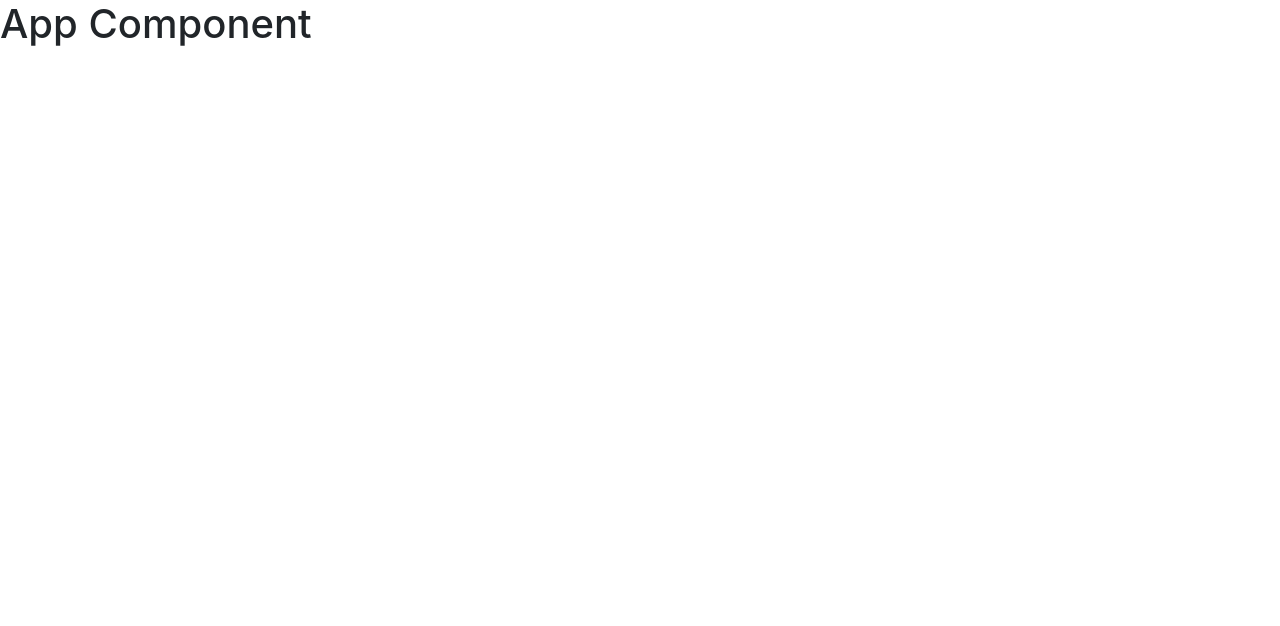
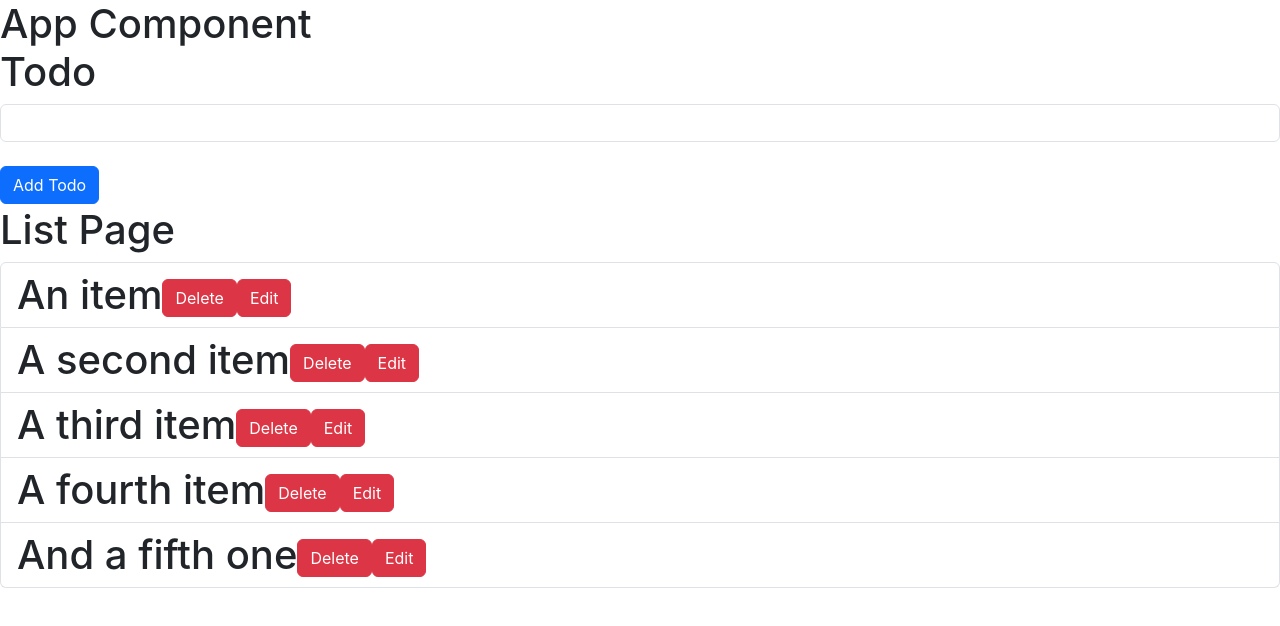
Before and after one commit to shubhamdixit863/react2024october, a React (Create React App) app: page / in a window 1280 px wide. Shown: the top 626 px of the page. Built offline with nearby package versions, Linux system fonts and the light colour scheme.

Commit message:
conditional rendering

```diff
--- a/src/App.js
+++ b/src/App.js
@@ -7,13 +7,20 @@ import Banner from './components/Banner';
 import Todo from './components/Todo/Todo';
 import Album from './components/Album/Album';
 import C from './components/PropsComponents/C';
+import List from './components/Todo/List';
+import { useState } from 'react';
 const style={
   marginTop:"100px"
 }
 function App() {
+ const [state,setState]=useState(9);
+ const fn=()=>{
 
+ }
   return (
-    <h1>App Component</h1>
+    <h1>App Component
+      <List number={fn} data={"hello there"} />
+    </h1>
   );
 }
 
--- /dev/null
+++ b/src/components/ConditionRendering.js
@@ -0,0 +1,17 @@
+import React ,{useState} from 'react'
+
+const ConditionRendering = () => {
+    const [state,setState]=useState("bye")
+  return (
+    <div>
+     {
+        state=="hello"?<h1>HEllo</h1> :<h1>Bye</h1>
+     }
+
+
+
+    </div>
+  )
+}
+
+export default ConditionRendering
--- a/src/components/Todo/List.js
+++ b/src/components/Todo/List.js
@@ -4,7 +4,8 @@ import { useNavigate } from "react-router-dom";
 
 
 
-const List = () => {
+const List = ({number}) => {
+
   const [list,setList]= useState(["An item","A second item","A third item","A fourth item","And a fifth one"])
  const [data,setData]=useState("List Page")
  const [input ,setInput]=useState("")
--- a/src/index.js
+++ b/src/index.js
@@ -10,6 +10,7 @@ import {
 import Todo from './components/Todo/Todo';
 import Edit from './components/Todo/Edit';
 import Gallery from './components/Gallery';
+import ConditionRendering from './components/ConditionRendering';
 
 const router = createBrowserRouter([
   {
@@ -20,6 +21,11 @@ const router = createBrowserRouter([
   {
     path: "/gallery/:id",
     element:  <Gallery />,
+
+  },
+  {
+    path: "/conditional",
+    element:  <ConditionRendering/>,
 
   },
 
```
